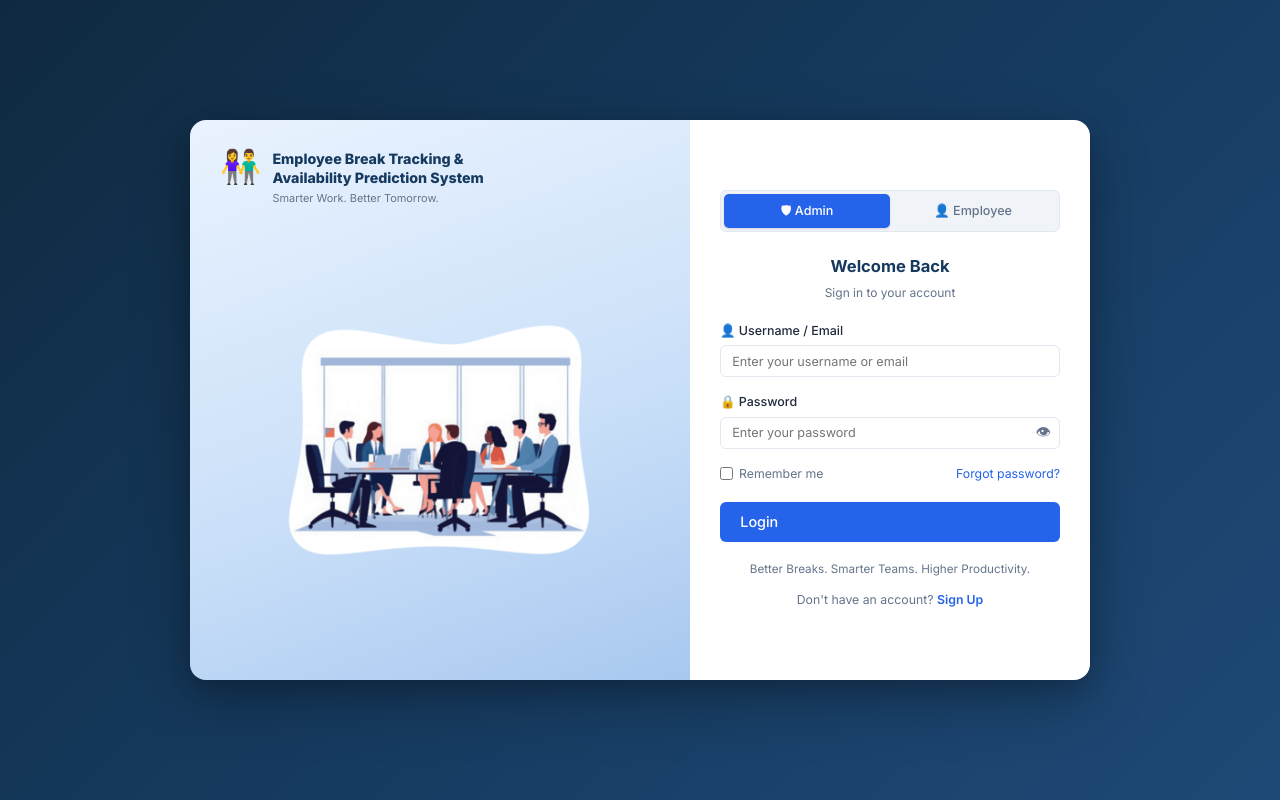
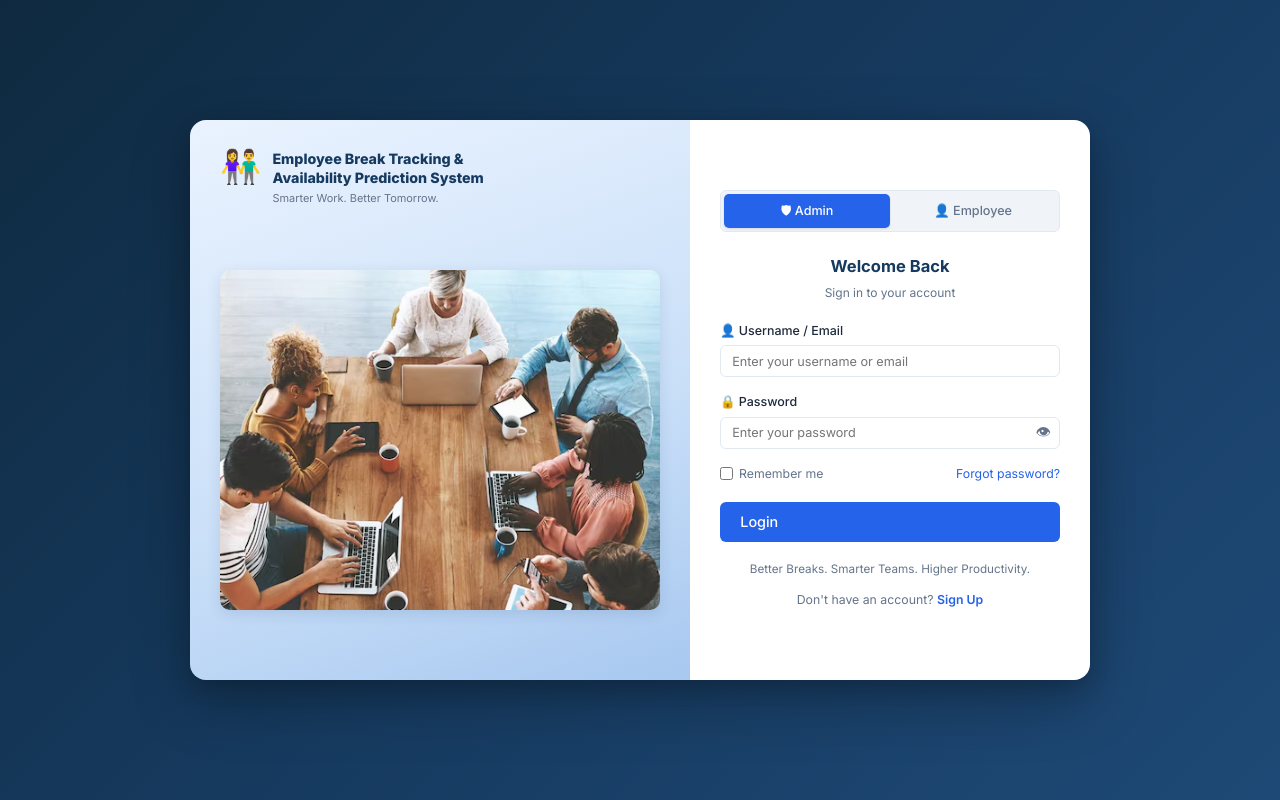
Before and after one commit to Vijju2005/AI-Employee-Tracking-System, a Flask app: page /auth/login in a window 1280 px wide. Run offline with Flask 3, Linux system fonts and the light colour scheme.

Commit message:
Update login page illustration with user uploaded office meeting image

```diff
--- a/app/static/css/main.css
+++ b/app/static/css/main.css
@@ -681,8 +681,14 @@ textarea.form-control { resize: vertical; min-height: 80px; }
   flex: 1; padding: 1rem 0 0;
 }
 .login-illustration-img {
-  max-width: 100%; max-height: 320px; width: auto; height: auto;
-  object-fit: contain; display: block;
+  max-width: 100%;
+  max-height: 340px;
+  width: 100%;
+  height: auto;
+  object-fit: cover;
+  border-radius: var(--radius);
+  box-shadow: 0 4px 14px rgba(22, 58, 95, 0.12);
+  display: block;
 }
 .login-tagline {
   text-align: center; margin-top: 1rem;
@@ -754,7 +760,7 @@ textarea.form-control { resize: vertical; min-height: 80px; }
   .login-split { flex-direction: column; max-width: 420px; min-height: unset; }
   .login-panel-left { padding: 1.5rem 1.5rem 1rem; min-height: 220px; }
   .login-panel-illustration { padding-top: .5rem; }
-  .login-illustration-img { max-height: 160px; }
+  .login-illustration-img { max-height: 180px; object-fit: cover; }
   .login-panel-right { width: 100%; }
 }
 
```
Also changed, not shown: app/static/images/office-meeting.png.
